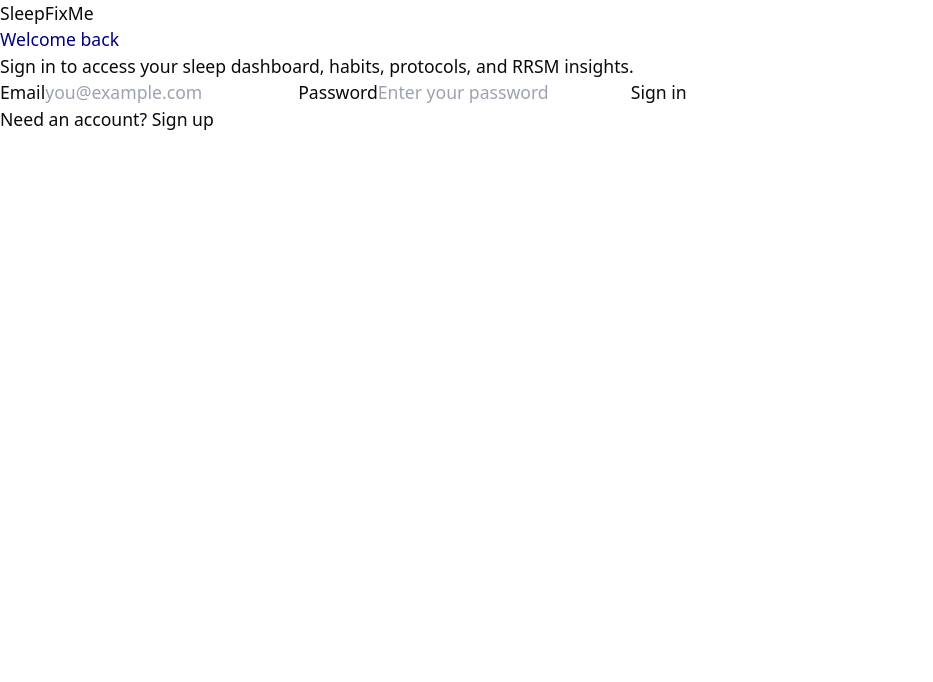
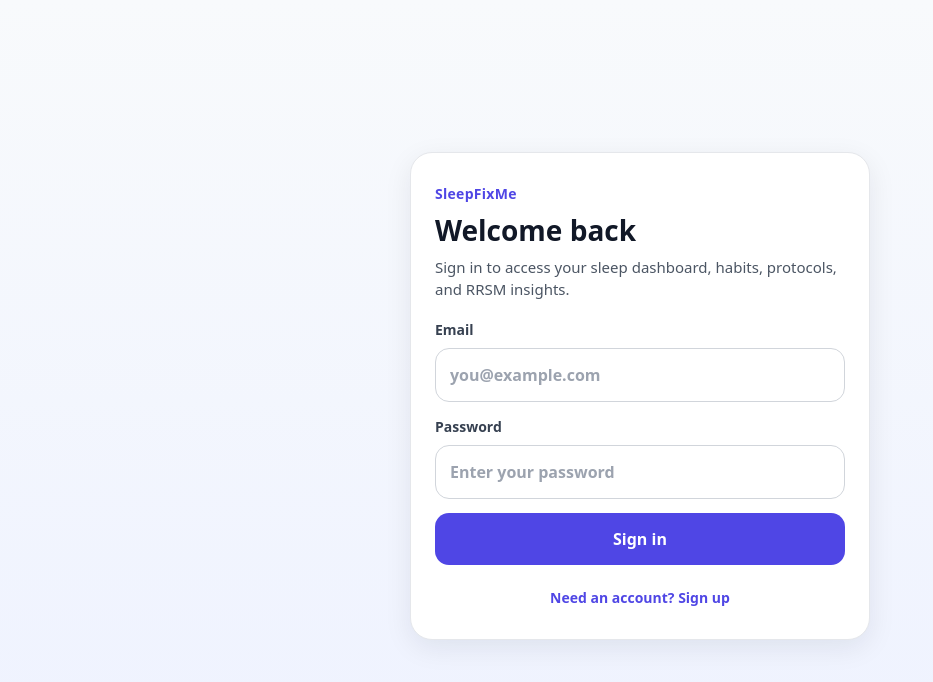
Before and after one commit to jlnalexander5-sudo/sleepfix-app, a Next.js app: page /auth/login in a window 1280 px wide. Shown: the top 682 px of the page, without its empty margins (0-933 px from the left). Built offline with nearby package versions, Linux system fonts and the light colour scheme; no server answers.

Commit message:
Update globals.css

```diff
--- a/app/globals.css
+++ b/app/globals.css
@@ -353,3 +353,128 @@ h1, h2 {
 .sf-page-title {
   color: var(--sf-brand);
 }
+/* SleepFixMe mobile auth layout */
+.sf-auth-page {
+  min-height: 100vh;
+  background: linear-gradient(180deg, #f8fafc 0%, #eef2ff 100%);
+}
+
+.sf-auth-shell {
+  min-height: 100vh;
+  display: flex;
+  align-items: center;
+  justify-content: center;
+  padding: 20px 14px 28px;
+}
+
+.sf-auth-card {
+  width: 100%;
+  max-width: 420px;
+  background: #ffffff;
+  border: 1px solid #e5e7eb;
+  border-radius: 22px;
+  box-shadow: 0 8px 28px rgba(15, 23, 42, 0.08);
+  padding: 24px 18px;
+}
+
+.sf-auth-brand {
+  font-size: 14px;
+  font-weight: 800;
+  color: #4f46e5;
+  letter-spacing: 0.02em;
+  margin-bottom: 10px;
+}
+
+.sf-auth-title {
+  font-size: 28px;
+  line-height: 1.15;
+  font-weight: 800;
+  color: #111827;
+  margin: 0 0 10px;
+}
+
+.sf-auth-subtitle {
+  font-size: 15px;
+  line-height: 1.5;
+  color: #4b5563;
+  margin: 0 0 18px;
+}
+
+.sf-auth-form {
+  display: grid;
+  gap: 14px;
+}
+
+.sf-auth-label {
+  display: grid;
+  gap: 8px;
+  font-size: 14px;
+  font-weight: 700;
+  color: #374151;
+}
+
+.sf-auth-input {
+  width: 100%;
+  border: 1px solid #d1d5db;
+  border-radius: 14px;
+  background: #fff;
+  padding: 14px 14px;
+  font-size: 16px;
+  color: #111827;
+  outline: none;
+}
+
+.sf-auth-input:focus {
+  border-color: #4f46e5;
+  box-shadow: 0 0 0 3px rgba(79, 70, 229, 0.12);
+}
+
+.sf-auth-message {
+  border: 1px solid #e5e7eb;
+  background: #f9fafb;
+  color: #374151;
+  border-radius: 12px;
+  padding: 12px 14px;
+  font-size: 14px;
+  line-height: 1.45;
+}
+
+.sf-auth-button {
+  width: 100%;
+  border: none;
+  border-radius: 14px;
+  background: #4f46e5;
+  color: #fff;
+  padding: 14px 16px;
+  font-size: 16px;
+  font-weight: 800;
+  cursor: pointer;
+}
+
+.sf-auth-button:disabled {
+  opacity: 0.7;
+  cursor: not-allowed;
+}
+
+.sf-auth-switch {
+  margin-top: 14px;
+  width: 100%;
+  border: none;
+  background: transparent;
+  color: #4f46e5;
+  font-size: 14px;
+  font-weight: 700;
+  cursor: pointer;
+  padding: 8px 0 0;
+}
+
+@media (min-width: 768px) {
+  .sf-auth-shell {
+    padding: 32px 20px 40px;
+  }
+
+  .sf-auth-card {
+    max-width: 460px;
+    padding: 30px 24px;
+  }
+}
```
